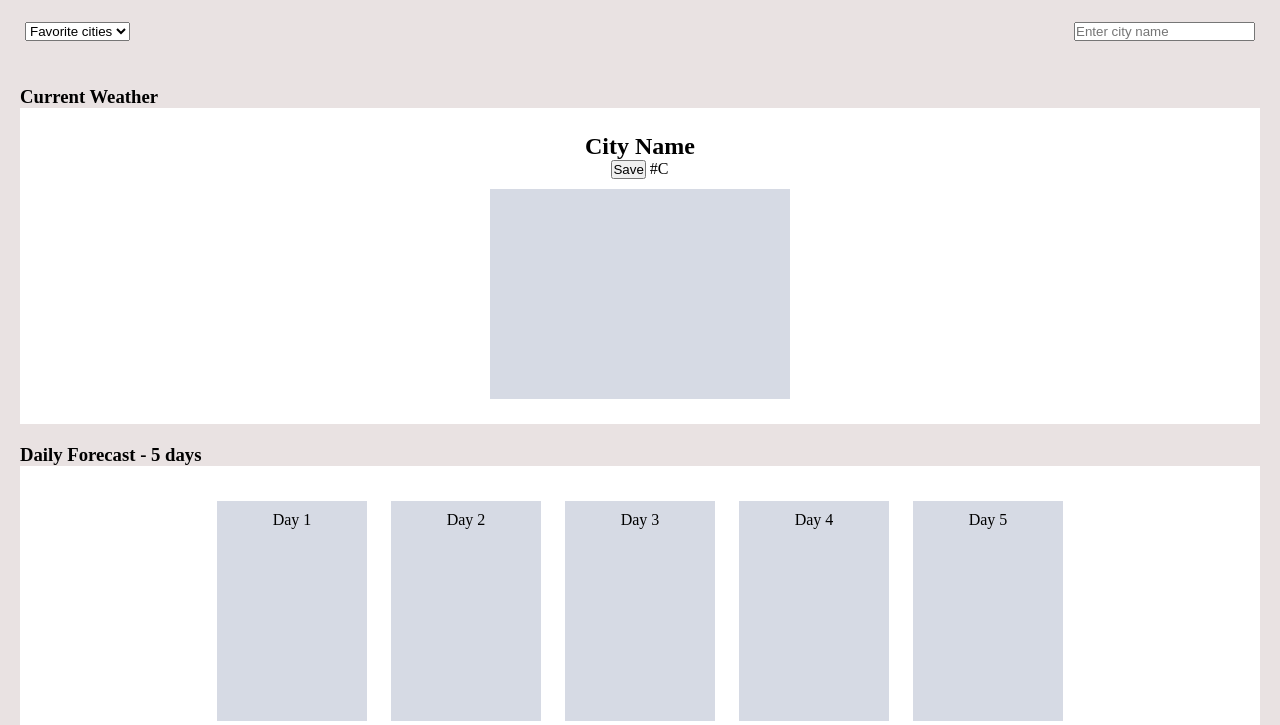
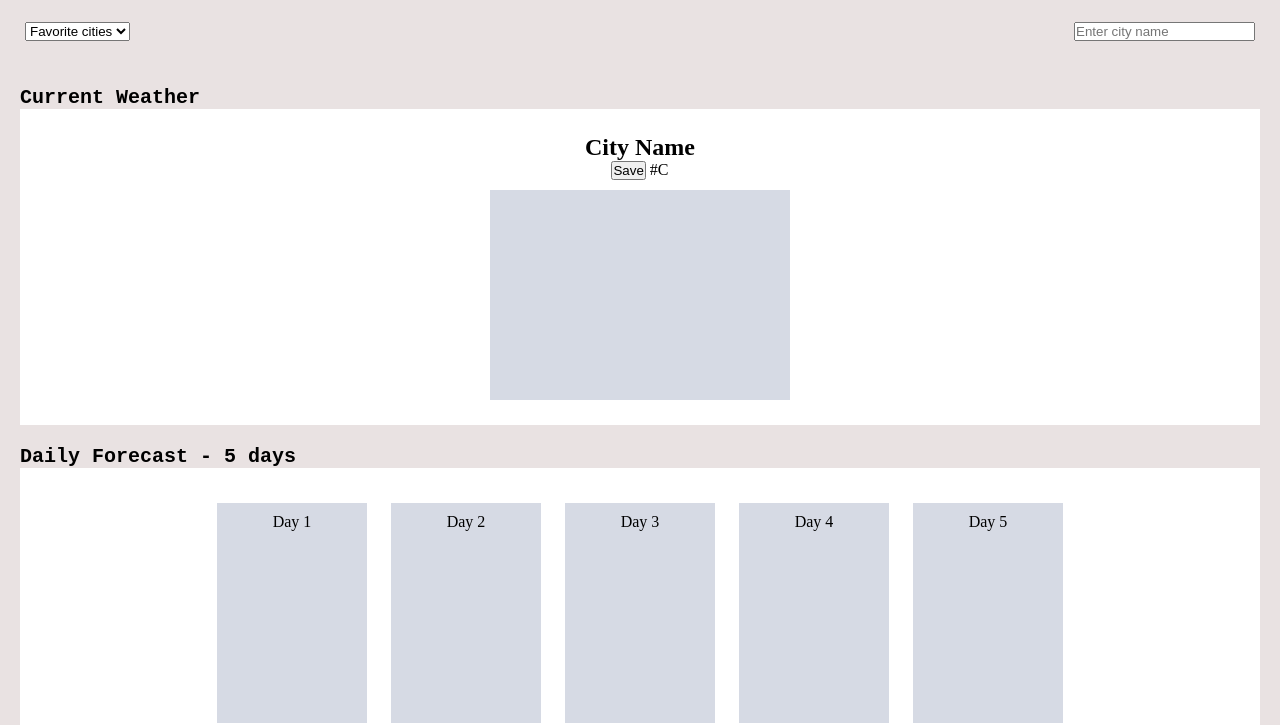
Before and after one commit to DaweUrbi/weather-app, a website: page main-index.html in a window 1280 px wide. Shown: the part 88-813 px from the top of the page. Drawn offline with nearby package versions, Linux system fonts and the light colour scheme; some packages are replaced by stand-ins of ours; files that its build step writes are made by us from their sources.

Commit message:
Style edit

```diff
--- a/frontend/static/css/style.scss
+++ b/frontend/static/css/style.scss
@@ -1,6 +1,7 @@
 * {
   padding: 0px;
   margin: 0px;
+
 }
 
 body {
@@ -10,6 +11,12 @@ body {
 p{
   font-family: monospace;
   font-weight: bold;
+}
+
+h3 {
+  font-family: monospace;
+  font-weight: bold;
+  font-size: 20px;
 }
 
 header h1 {
```
